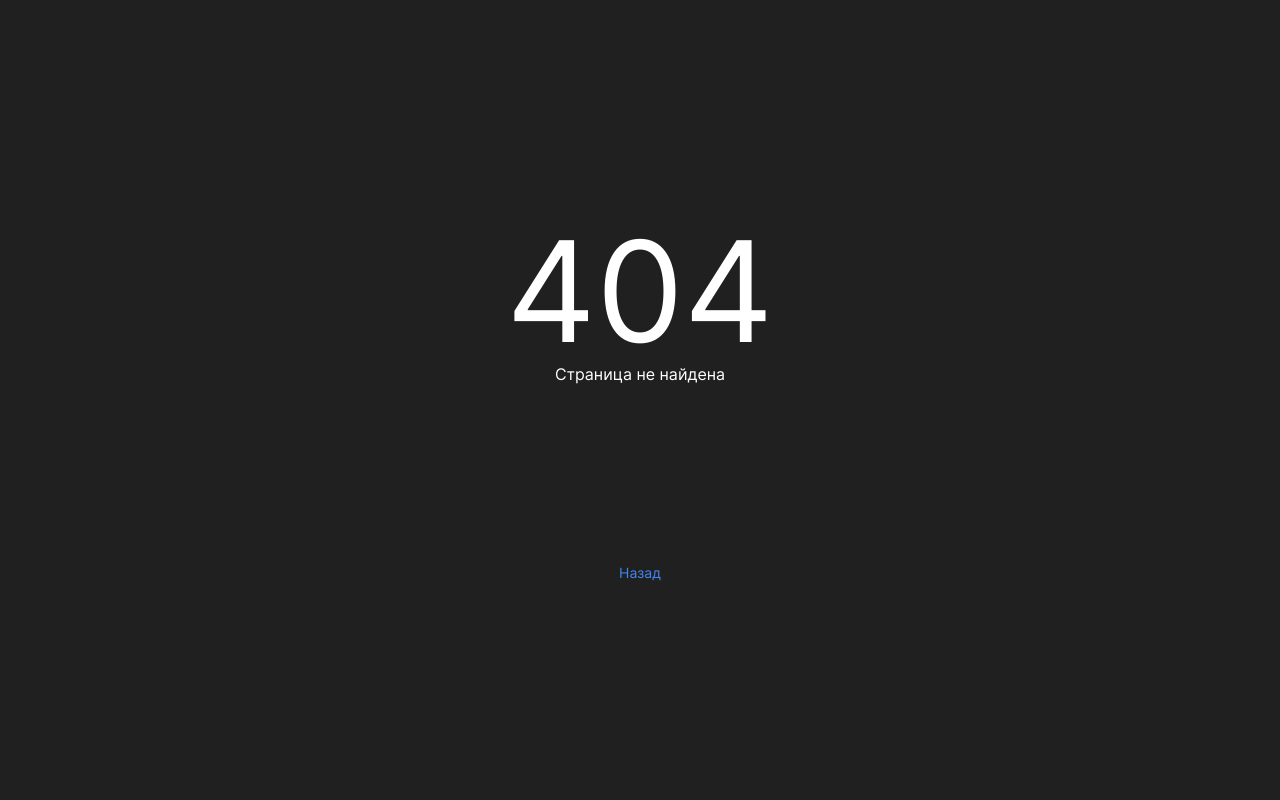
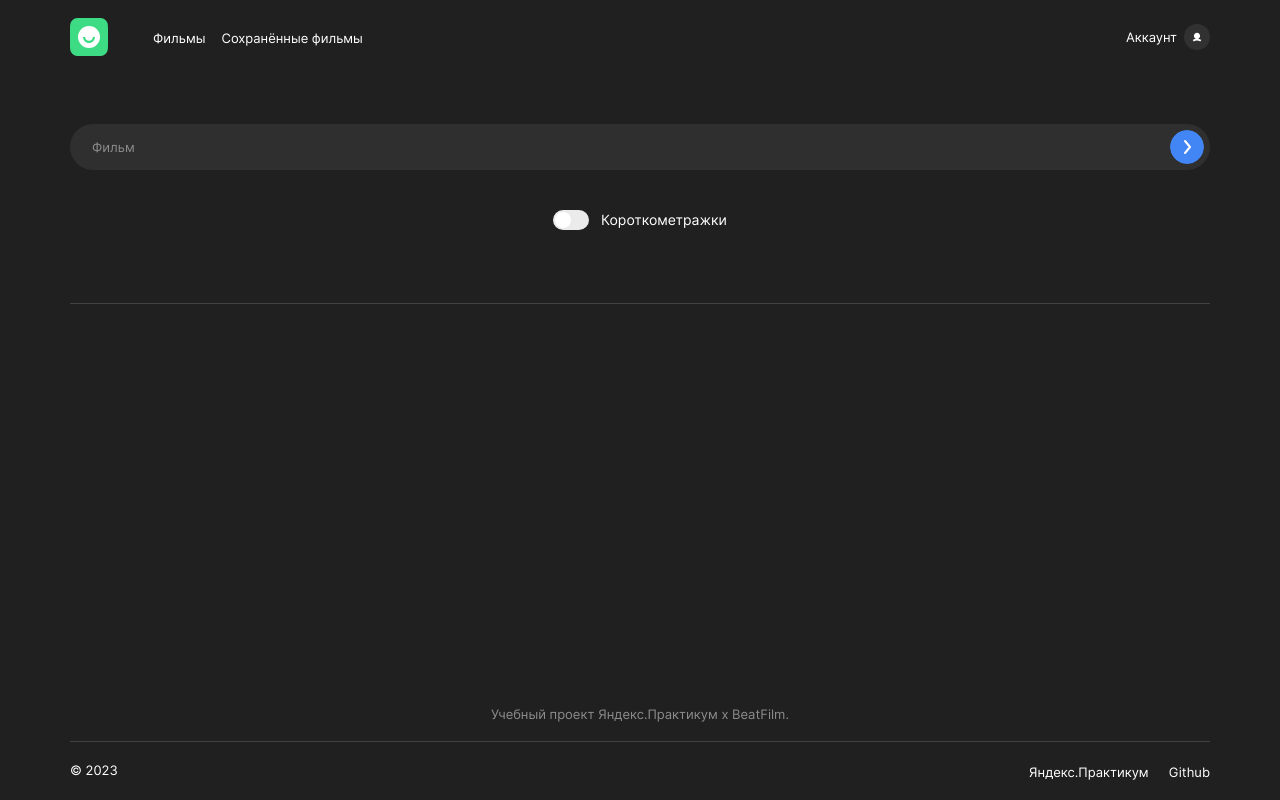
Before and after one commit to Evgeniy-Moskvin/movies-explorer-frontend, a React (Create React App) app: page /movies in a window 1280 px wide. Before the commit this address had no page. Built offline with nearby package versions, Linux system fonts and the light colour scheme.

Commit message:
feat: создать компонент searchForm

```diff
--- a/src/components/App/App.jsx
+++ b/src/components/App/App.jsx
@@ -6,6 +6,7 @@ import Header from '../Header/Header';
 import Main from '../Main/Main';
 import Footer from '../Footer/Footer';
 import NotFound from '../NotFound/NotFound';
+import Movies from '../Movies/Movies';
 
 
 function App() {
@@ -15,8 +16,19 @@ function App() {
         path="/"
         element={
           <>
-            <Header main={true}/>
+            <Header promo={true} loggedIn={false}/>
             <Main/>
+            <Footer/>
+          </>
+        }
+      />
+
+      <Route
+        path="/movies"
+        element={
+          <>
+            <Header promo={false} loggedIn={true}/>
+            <Movies/>
             <Footer/>
           </>
         }
--- a/src/components/Header/Header.jsx
+++ b/src/components/Header/Header.jsx
@@ -4,16 +4,16 @@ import logo from '../../images/logo.svg';
 import { Link } from 'react-router-dom';
 import Navigation from '../Navigation/Navigation';
 
-const Header = ({ main }) => {
+const Header = ({ promo, loggedIn }) => {
   return (
-    <header className={`header ${main && 'header_bg-color_blue'}`}>
+    <header className={`header ${promo && 'header_bg-color_blue'}`}>
       <div className="container">
         <div className="header__row">
           <Link to="/" className="header__logo">
             <img src={logo} alt="Лого" className="header__logo-image"/>
           </Link>
 
-          <Navigation/>
+          <Navigation promo={promo} loggedIn={loggedIn}/>
         </div>
       </div>
     </header>
--- /dev/null
+++ b/src/components/Movies/Movies.jsx
@@ -0,0 +1,11 @@
+import React from 'react';
+import SearchForm from '../SearchForm/SearchForm';
+const Movies = () => {
+  return (
+    <>
+      <SearchForm/>
+    </>
+  );
+};
+
+export default Movies;
--- a/src/components/Navigation/Navigation.jsx
+++ b/src/components/Navigation/Navigation.jsx
@@ -2,9 +2,10 @@ import React from 'react';
 import './Navigation.css';
 import { NavLink } from "react-router-dom";
 
-const Navigation = () => {
+const Navigation = ({ promo, loggedIn }) => {
   return (
     <nav className="navigation">
+      { !promo &&
         <ul className="navigation__list">
           <li className="navigation__item">
             <NavLink to="/movies" className="navigation__link link-animate">Фильмы</NavLink>
@@ -13,21 +14,24 @@ const Navigation = () => {
             <NavLink to="/saved-movies" className="navigation__link link-animate">Сохранённые фильмы</NavLink>
           </li>
         </ul>
+      }
 
-      {/*<ul className="navigation__list navigation__list_user">
+      { loggedIn ?
+        <ul className="navigation__list navigation__list_user">
+          <li className="navigation__item">
+            <NavLink to="/profile" className="navigation__link navigation__link_profile link-animate">Аккаунт</NavLink>
+          </li>
+        </ul>
+        :
+        <ul className="navigation__list navigation__list_user">
           <li className="navigation__item">
             <NavLink to="/signup" className="navigation__link link-animate">Регистрация</NavLink>
           </li>
           <li className="navigation__item">
             <NavLink to="/signin" className="navigation__button button-animate">Войти</NavLink>
           </li>
-      </ul>*/}
-
-      <ul className="navigation__list navigation__list_user">
-        <li className="navigation__item">
-          <NavLink to="/profile" className="navigation__link navigation__link_profile link-animate">Аккаунт</NavLink>
-        </li>
         </ul>
+      }
     </nav>
   );
 };
--- /dev/null
+++ b/src/components/SearchForm/SearchForm.css
@@ -0,0 +1,139 @@
+.search-form {
+  box-sizing: border-box;
+  padding-top: 50px;
+  padding-bottom: 70px;
+
+  border-bottom: 1px solid #424242;
+}
+
+.search-form__form {
+  display: block;
+
+  text-align: center;
+}
+
+.search-form__search {
+  position: relative;
+
+  margin-bottom: 40px;
+}
+
+.search-form__input {
+  display: flex;
+  align-items: center;
+
+  box-sizing: border-box;
+  width: 100%;
+  height: 46px;
+  padding-left: 22px;
+  padding-right: calc(22px + 34px + 6px);
+
+  font-weight: 400;
+  font-style: normal;
+  font-size: 13px;
+  line-height: 17px;
+  color: #ffffff;
+
+  background-color: #2f2f2f;
+  border: none;
+  border-radius: 40px;
+}
+
+.search-form__input::-webkit-search-cancel-button {
+  display: none;
+  -webkit-appearance: none;
+}
+
+.search-form__input:focus {
+  outline: none;
+}
+
+.search-form__input::placeholder {
+  color: #8b8b8b;
+}
+
+.search-form__button {
+  position: absolute;
+  top: 6px;
+  right: 6px;
+
+  display: block;
+  padding: 0;
+  width: 34px;
+  height: 34px;
+
+  background: url("../../images/find.svg") center no-repeat;
+  background-size: contain;
+  border: none;
+  border-radius: 50%;
+
+  cursor: pointer;
+}
+
+.search-form__switcher {
+  display: inline-flex;
+  justify-content: center;
+  align-items: center;
+
+  cursor: pointer;
+}
+
+.search-form__checkbox {
+  position: absolute;
+  width: 1px;
+  height: 1px;
+  margin: -1px;
+  border: 0;
+  padding: 0;
+  white-space: nowrap;
+  clip-path: inset(100%);
+  clip: rect(0 0 0 0);
+  overflow: hidden;
+}
+
+.search-form__checkbox:checked + .search-form__custom-checkbox {
+  background-color: #2be080;
+}
+
+.search-form__checkbox:checked + .search-form__custom-checkbox::before {
+  left: calc(100% - 16px - 2px);
+}
+
+.search-form__custom-checkbox {
+  position: relative;
+
+  width: 36px;
+  height: 20px;
+  margin-right: 12px;
+
+  background-color: #ebebeb;
+  border-radius: 20px;
+
+  transition: background-color 0.22s linear;
+}
+
+.search-form__custom-checkbox::before {
+  content: "";
+
+  position: absolute;
+  top: 2px;
+  left: 2px;
+
+  width: 16px;
+  height: 16px;
+
+  background-color: #ffffff;
+  border-radius: 50%;
+
+  transition: left 0.12s linear;
+}
+
+.search-form__switcher-text {
+  display: inline-block;
+
+  font-weight: 400;
+  font-style: normal;
+  font-size: 14px;
+  line-height: 18px;
+  color: #ffffff;
+}
--- /dev/null
+++ b/src/components/SearchForm/SearchForm.jsx
@@ -0,0 +1,25 @@
+import React from 'react';
+import './SearchForm.css';
+
+const SearchForm = () => {
+  return (
+    <div className="container">
+      <div className="search-form">
+        <form className="search-form__form">
+          <div className="search-form__search">
+            <input type="search" className="search-form__input" placeholder="Фильм"/>
+            <button type="submit" className="search-form__button button-animate"></button>
+          </div>
+
+          <label className="search-form__switcher">
+            <input type="checkbox" className="search-form__checkbox"/>
+            <span className="search-form__custom-checkbox"></span>
+            <span className="search-form__switcher-text">Короткометражки</span>
+          </label>
+        </form>
+      </div>
+    </div>
+  );
+};
+
+export default SearchForm;
```
Also changed, not shown: src/components/Movies/Movies.css (added), src/images/find.svg (added). Lines whose indentation alone changed are shown as unchanged.
